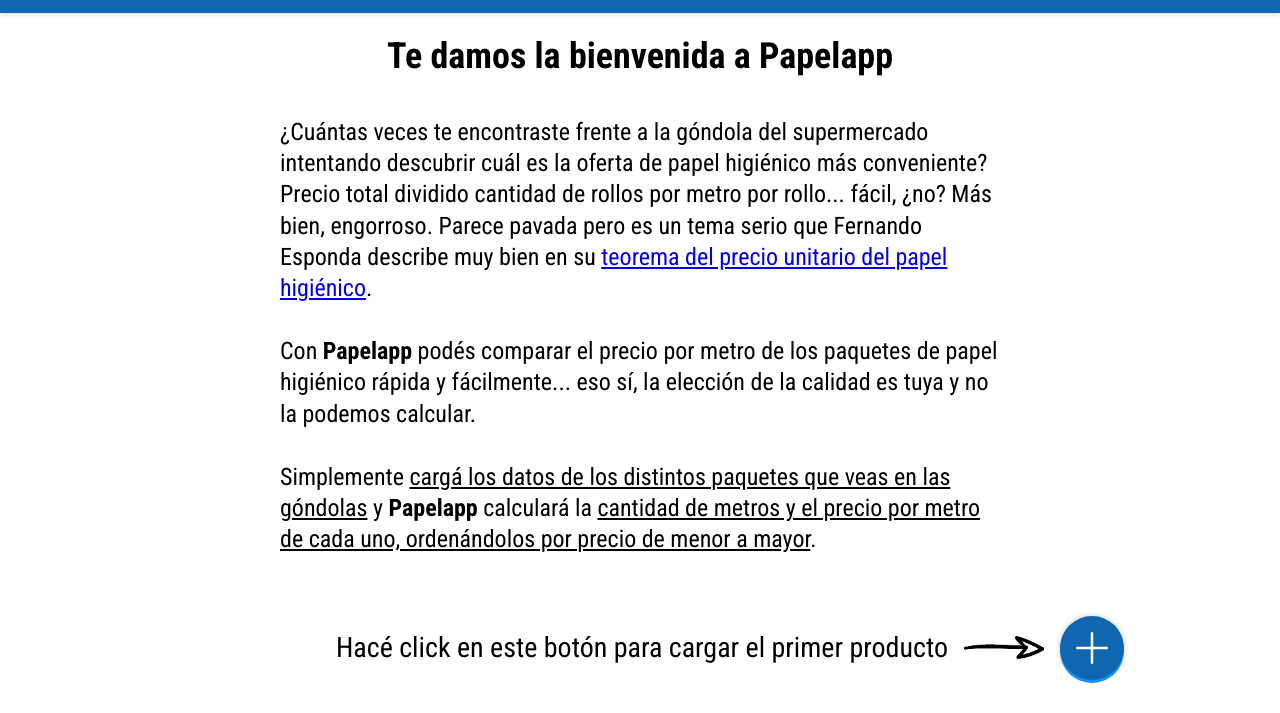
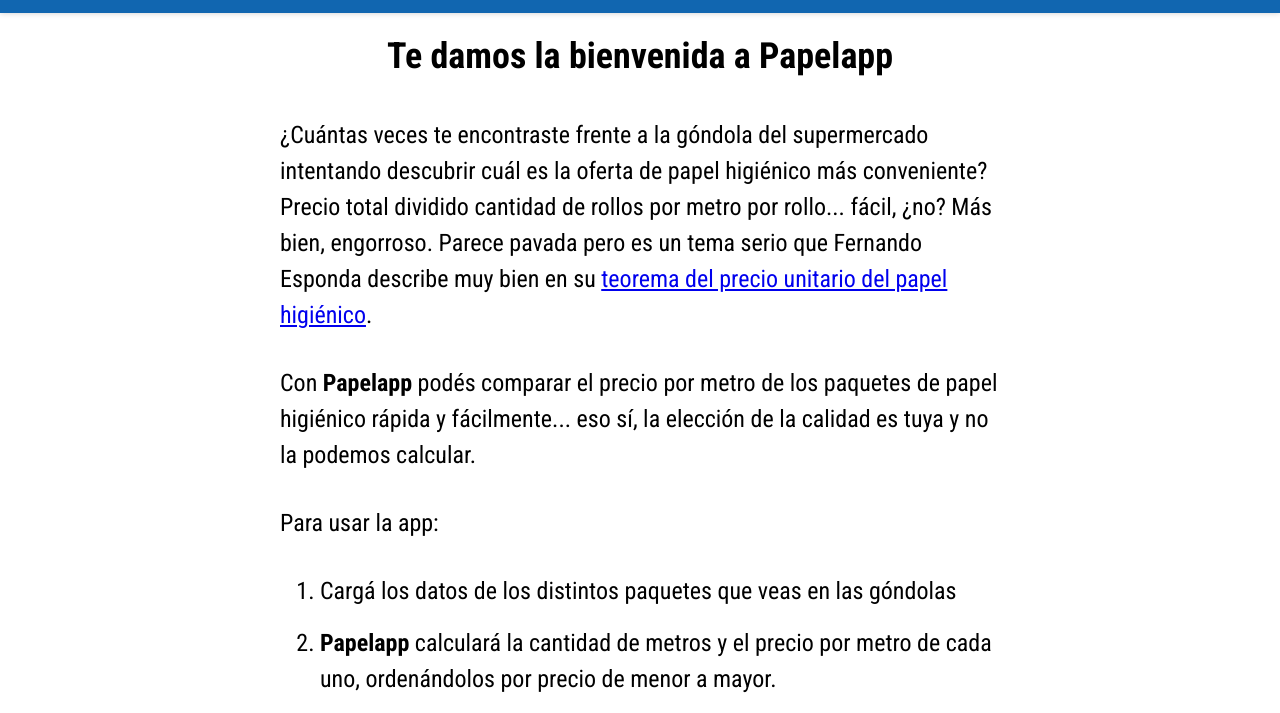
Before and after one commit to ferares/papelapp, a website built with Vite: page index.html in a window 1280 px wide. Shown: the part 87-800 px from the top of the page. Built offline with nearby package versions, Linux system fonts and the light colour scheme.

Commit message:
Add README Change welcome instructions

```diff
--- a/index.html
+++ b/index.html
@@ -44,22 +44,29 @@
           Te damos la bienvenida a Papelapp
         </h2>
         <div class="welcome__content">
-          <p class="welcome__text">
+          <p>
             ¿Cuántas veces te encontraste frente a la góndola del supermercado
             intentando descubrir cuál es la oferta de papel higiénico más conveniente?
             Precio total dividido cantidad de rollos por metro por rollo... fácil, ¿no? Más bien, engorroso.
             Parece pavada pero es un tema serio que Fernando Esponda describe muy bien en su
             <a rel="noreferrer noopener nofollow" target="_blank" href="http://www.razonesypersonas.com/2021/03/teorema-del-precio-unitario-del-papel.html">teorema del precio unitario del papel higiénico</a>.
           </p>
-          <p class="welcome__text">
+          <p>
             Con <strong>Papelapp</strong> podés comparar el precio por metro de los paquetes de
             papel higiénico rápida y fácilmente... eso sí, la elección de la calidad es tuya y no
             la podemos calcular.
           </p>
-          <p class="welcome__text">
-            Simplemente <u>cargá los datos de los distintos paquetes que veas en las góndolas</u> y
-            <strong>Papelapp</strong> calculará la <u>cantidad de metros y el precio por metro de cada uno,
-            ordenándolos por precio de menor a mayor</u>.
+          <p>
+            Para usar la app:
+            <ol>
+              <li>
+                Cargá los datos de los distintos paquetes que veas en las góndolas
+              </li>
+              <li>
+                <strong>Papelapp</strong> calculará la cantidad de metros y el precio por metro de cada uno,
+                ordenándolos por precio de menor a mayor.
+              </li>
+            </ol>
           </p>
         </div>
       </section>
--- a/public/style.css
+++ b/public/style.css
@@ -36,6 +36,17 @@
 img {
   height: auto;
   max-width: 100%;
+}
+
+p {
+  line-height: 1.5;
+  margin-bottom: 2rem;
+}
+
+ol {
+  display: grid;
+  gap: 1rem;
+  line-height: 1.5;
 }
 
 /* Utils */
@@ -382,11 +393,6 @@
 .welcome__content {
   margin: 0 auto;
   max-width: 30em;
-  line-height: 1.3;
-}
-
-.welcome__text {
-  margin-bottom: 2rem;
 }
 
 /* Results */
```
Also changed, not shown: README.md (added).
